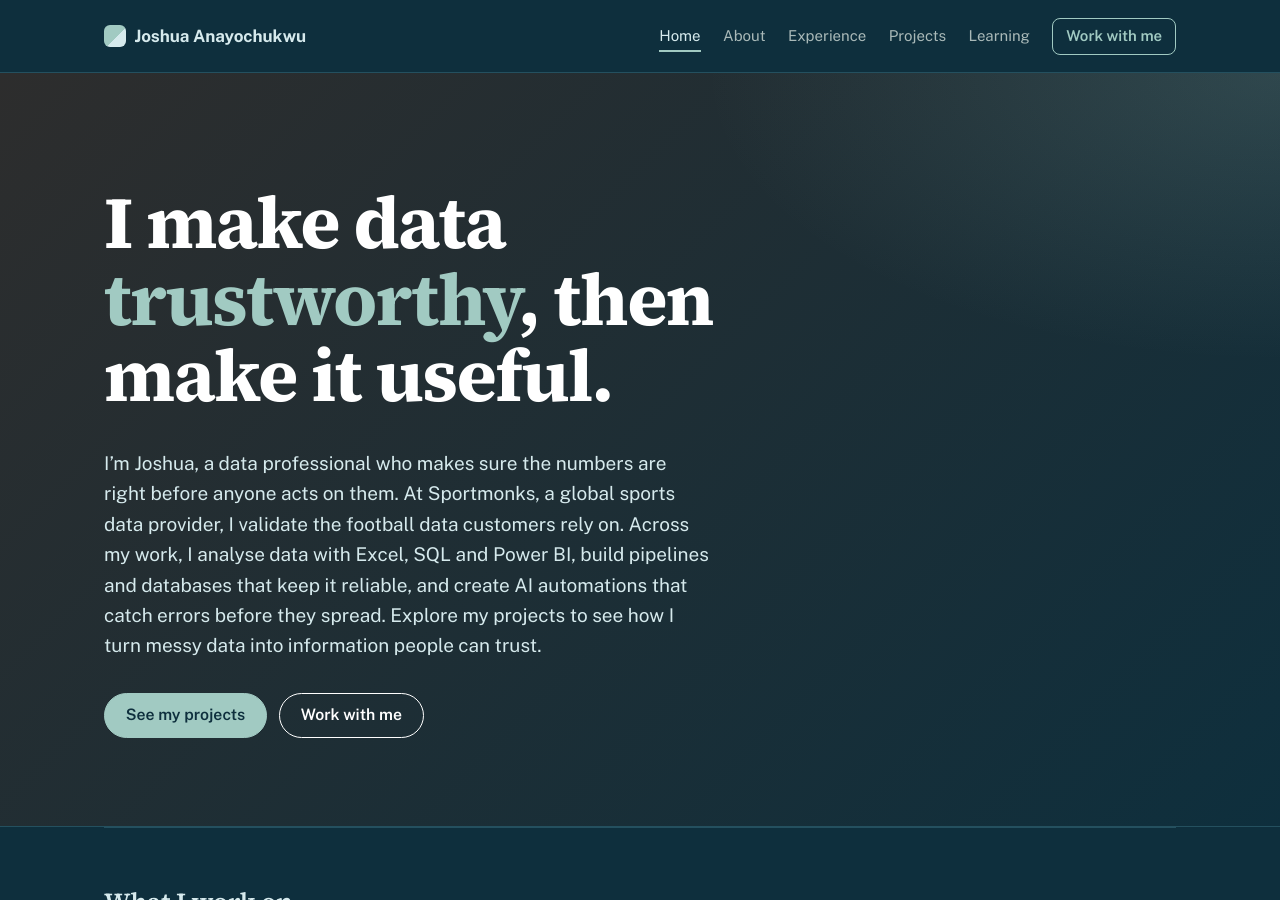
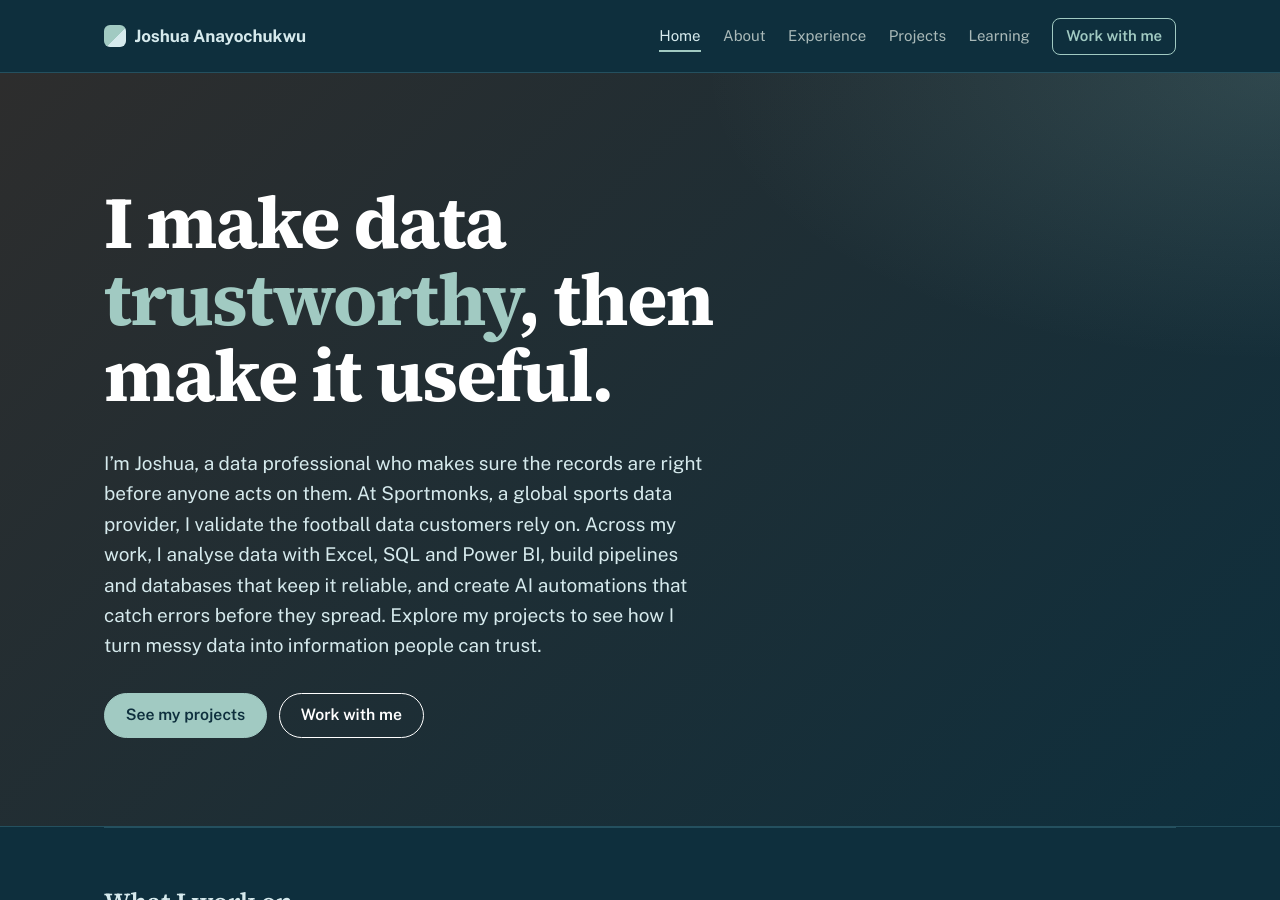
Before and after one commit to JaushAnay/jaushanay.github.io, a Jekyll site: the page built from index.html, in a window 1280 px wide and 900 px high. Built offline with Jekyll 4.4.1, drawn with Linux system fonts in a browser that asks for light colours.

Commit message:
Update index.html

```diff
--- a/index.html
+++ b/index.html
@@ -6,7 +6,7 @@ description: Joshua Anayochukwu is a data validation specialist in Kano, Nigeria
 <section class="hero-band">
   <div class="wrap hero">
     <h1 class="hero-title">I make data <span class="hl">trustworthy</span>, then make it useful.</h1>
-    <p class="hero-lede">I’m Joshua, a data professional who makes sure the numbers are right before anyone acts on them. At Sportmonks, a global sports data provider, I validate the football data customers rely on. Across my work, I analyse data with Excel, SQL and Power BI, build pipelines and databases that keep it reliable, and create AI automations that catch errors before they spread. Explore my projects to see how I turn messy data into information people can trust.</p>
+    <p class="hero-lede">I’m Joshua, a data professional who makes sure the records are right before anyone acts on them. At Sportmonks, a global sports data provider, I validate the football data customers rely on. Across my work, I analyse data with Excel, SQL and Power BI, build pipelines and databases that keep it reliable, and create AI automations that catch errors before they spread. Explore my projects to see how I turn messy data into information people can trust.</p>
     <div class="actions">
       <a class="button button-primary" href="{{ '/projects/' | relative_url }}">See my projects</a>
       <a class="button button-light" href="{{ '/contact/' | relative_url }}">Work with me</a>
```
